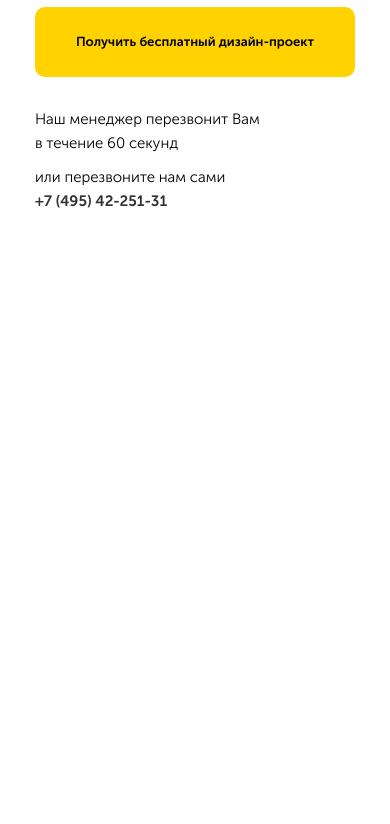
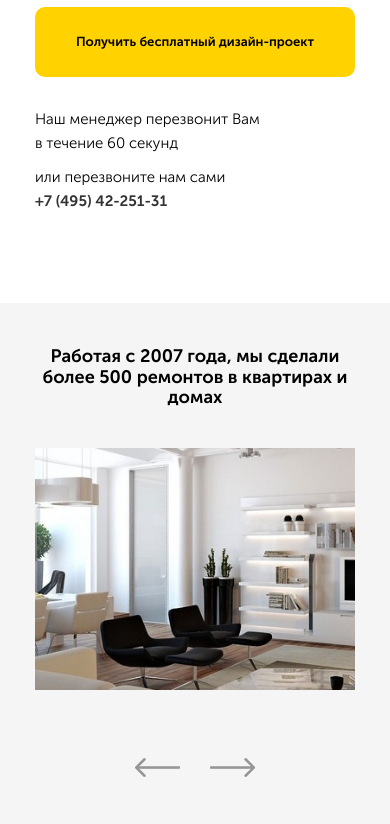
Before and after one commit to Yoshikomaru195/repair, a plain HTML site: page src/index.html in a window 390 px wide. Shown: the part 1295-2119 px from the top of the page. Before the commit the page ends 1598 px from the top, so only its background shows below. Drawn offline with Linux system fonts and the light colour scheme.

Commit message:
Сверстана секция портфолио, установлен слайдер Slick.

```diff
--- /dev/null
+++ b/src/css/slick.css
@@ -0,0 +1,119 @@
+/* Slider */
+.slick-slider
+{
+    position: relative;
+
+    display: block;
+    box-sizing: border-box;
+
+    -webkit-user-select: none;
+       -moz-user-select: none;
+        -ms-user-select: none;
+            user-select: none;
+
+    -webkit-touch-callout: none;
+    -khtml-user-select: none;
+    -ms-touch-action: pan-y;
+        touch-action: pan-y;
+    -webkit-tap-highlight-color: transparent;
+}
+
+.slick-list
+{
+    position: relative;
+
+    display: block;
+    overflow: hidden;
+
+    margin: 0;
+    padding: 0;
+}
+.slick-list:focus
+{
+    outline: none;
+}
+.slick-list.dragging
+{
+    cursor: pointer;
+    cursor: hand;
+}
+
+.slick-slider .slick-track,
+.slick-slider .slick-list
+{
+    -webkit-transform: translate3d(0, 0, 0);
+       -moz-transform: translate3d(0, 0, 0);
+        -ms-transform: translate3d(0, 0, 0);
+         -o-transform: translate3d(0, 0, 0);
+            transform: translate3d(0, 0, 0);
+}
+
+.slick-track
+{
+    position: relative;
+    top: 0;
+    left: 0;
+
+    display: block;
+    margin-left: auto;
+    margin-right: auto;
+}
+.slick-track:before,
+.slick-track:after
+{
+    display: table;
+
+    content: '';
+}
+.slick-track:after
+{
+    clear: both;
+}
+.slick-loading .slick-track
+{
+    visibility: hidden;
+}
+
+.slick-slide
+{
+    display: none;
+    float: left;
+
+    height: 100%;
+    min-height: 1px;
+}
+[dir='rtl'] .slick-slide
+{
+    float: right;
+}
+.slick-slide img
+{
+    display: block;
+}
+.slick-slide.slick-loading img
+{
+    display: none;
+}
+.slick-slide.dragging img
+{
+    pointer-events: none;
+}
+.slick-initialized .slick-slide
+{
+    display: block;
+}
+.slick-loading .slick-slide
+{
+    visibility: hidden;
+}
+.slick-vertical .slick-slide
+{
+    display: block;
+
+    height: auto;
+
+    border: 1px solid transparent;
+}
+.slick-arrow.slick-hidden {
+    display: none;
+}
--- a/src/index.html
+++ b/src/index.html
@@ -7,6 +7,7 @@
   <meta http-equiv="X-UA-Compatible" content="ie=edge">
   <title>Document</title>
   <link rel="stylesheet" href="css/normalize.css">
+  <link rel="stylesheet" href="css/slick.css">
   <link rel="stylesheet" href="css/style.css">
 </head>
 
@@ -112,6 +113,29 @@
       <!-- /.container -->
     </section>
     <!-- /.offer -->
+
+    <section class="section portfolio">
+      <div class="container">
+        <h2 class="section-title portfolio__title">Работая с 2007 года,
+          мы сделали более 500 ремонтов в квартирах и домах
+        </h2>
+        <div class="slider">
+          <div class="slider__item"><img class="slider__image" src="img/portfolio/slider-1.jpg" alt=""></div>
+          <div class="slider__item"><img class="slider__image" src="img/portfolio/slider-2.jpg" alt=""></div>
+          <div class="slider__item"><img class="slider__image" src="img/portfolio/slider-3.jpg" alt=""></div>
+          <div class="slider__item"><img class="slider__image" src="img/portfolio/slider-1.jpg" alt=""></div>
+          <div class="slider__item"><img class="slider__image" src="img/portfolio/slider-2.jpg" alt=""></div>
+          <div class="slider__item"><img class="slider__image" src="img/portfolio/slider-3.jpg" alt=""></div>
+        </div>
+        <div class="arrows portfolio__arrows">
+          <div class="arrows__left"><img src="img/portfolio/left-arrow.png" alt=""></div>
+          <div class="arrows__right"><img src="img/portfolio/right-arrow.png" alt=""></div>
+        </div>
+      </div>
+      <!-- /.container -->
+    </section>
+    <!-- /.section portfolio -->
+
   </main>
 
   <div class="modal" id="modal">
@@ -126,6 +150,33 @@
   <script src="js/jquery-3.4.1.min.js"></script>
   <script src="js/modal.js"></script>
   <script src="js/scripts.js"></script>
+  <script src="js/slick.min.js"></script>
+  <script>
+    $(document).ready(function () {
+      $('.slider').slick({
+        slidesToShow: 3,
+        slidesToScroll: 1,
+        prevArrow: $('.arrows__left'),
+        nextArrow: $('.arrows__right'),
+        responsive: [
+          {
+            breakpoint: 1200,
+            settings: {
+              slidesToShow: 2,
+              slidesToScroll: 1
+            }
+          },
+          {
+            breakpoint: 768,
+            settings: {
+              slidesToShow: 1,
+              slidesToScroll: 1
+            }
+          }
+        ]
+      });
+    });
+  </script>
 
 </body>
 
--- a/src/sass/_interface.sass
+++ b/src/sass/_interface.sass
@@ -34,6 +34,7 @@ img
   padding: 90px 0
   &-title
     font-size: 24px
+    text-align: center
     +bold
   &-subtitle
     display: block
@@ -46,6 +47,10 @@ img
   outline: none
   &:focus-within
     border: 1px solid $main-color
+.arrows
+  &__left, &__right
+    &:hover
+      cursor: pointer
 #top
   bottom: 25px
   right: 25px
--- a/src/sass/blocks/_offer.sass
+++ b/src/sass/blocks/_offer.sass
@@ -19,6 +19,7 @@
     margin-bottom: 24px
     max-width: 360px
     line-height: 35px
+    text-align: left
   &__subtitle
     margin-bottom: 30px
     max-width: 250px
--- /dev/null
+++ b/src/sass/blocks/_portfolio.sass
@@ -0,0 +1,26 @@
+.portfolio
+  background: $secondary url('../img/portfolio/portfolio-pattern.jpg') repeat-y center left
+  background-size: 50%
+  &__title
+    margin: auto
+    margin-bottom: 100px
+    max-width: 500px
+  &__arrows
+    max-width: 120px
+    margin: auto
+    margin-top: 68px
+    display: flex
+    justify-content: space-between
+@media (max-width: 768px)
+  .portfolio
+    background: $secondary
+@media (max-width: 567px)
+  .portfolio
+    padding: 43px 0
+    &__title
+      margin-bottom: 40px
+      font-size: 18px
+      font-weight: 400
+.slider
+  &__image
+    margin: auto
--- a/src/sass/style.sass
+++ b/src/sass/style.sass
@@ -5,3 +5,4 @@
 @import 'blocks/hero'
 @import 'blocks/offer'
 @import 'blocks/modal'
+@import 'blocks/portfolio'
```
Also changed, not shown: src/css/slick-theme.css (added), src/css/style.css, src/img/portfolio/left-arrow.png (added), src/img/portfolio/portfolio-pattern.jpg (added), src/img/portfolio/right-arrow.png (added), src/img/portfolio/slider-1.jpg (added), src/img/portfolio/slider-2.jpg (added), src/img/portfolio/slider-3.jpg (added), src/js/slick.min.js (added), 1 other file.
